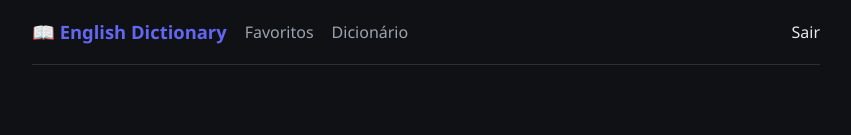
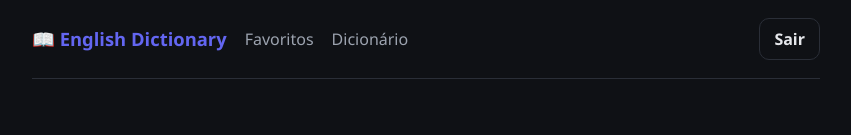
Before and after one commit to Hauagge/dictonary, a Next.js app in the folder frontend/: page / in a window 1280 px wide. Shown: the top 135 px of the page, without its empty margins (214-1065 px from the left). Built offline with nearby package versions, Linux system fonts and the light colour scheme; no server answers.

Commit message:
feat: update LogoutButton layout with improved styling and structure

```diff
--- a/frontend/components/LogoutButton.tsx
+++ b/frontend/components/LogoutButton.tsx
@@ -13,7 +13,10 @@ export default function LogoutButton() {
   }
 
   return (
-    <button className="btn btn--ghost" onClick={handleLogout}>
+    <button
+      className="w-auto px-3.5 py-2 rounded-[10px] border border-border bg-transparent text-text text-base font-semibold cursor-pointer enabled:hover:bg-primary-hover disabled:opacity-60 disabled:cursor-not-allowed"
+      onClick={handleLogout}
+    >
       Sair
     </button>
   )
```
